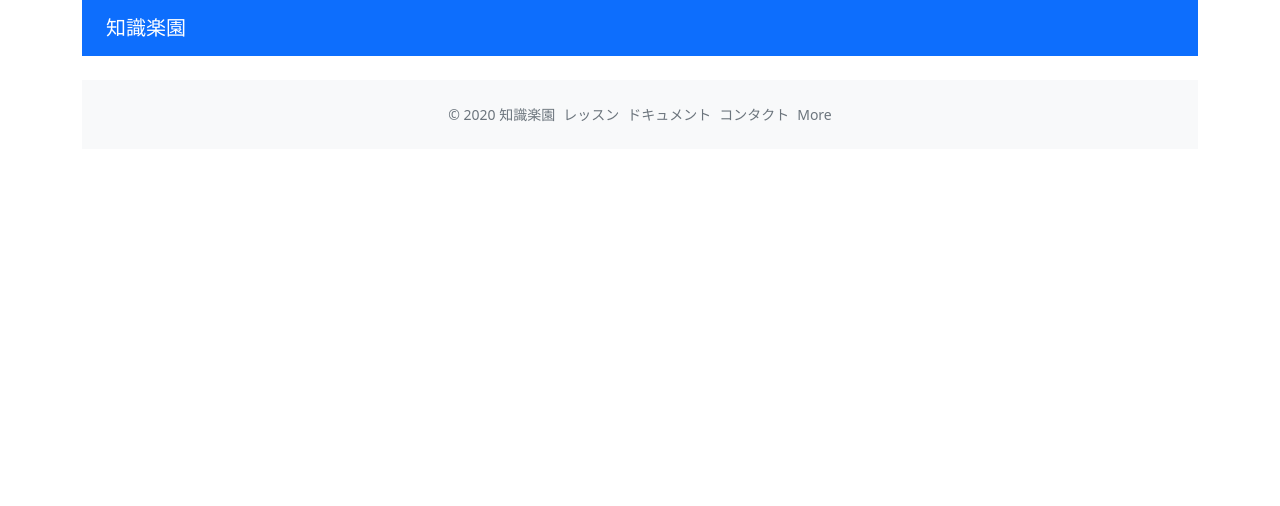
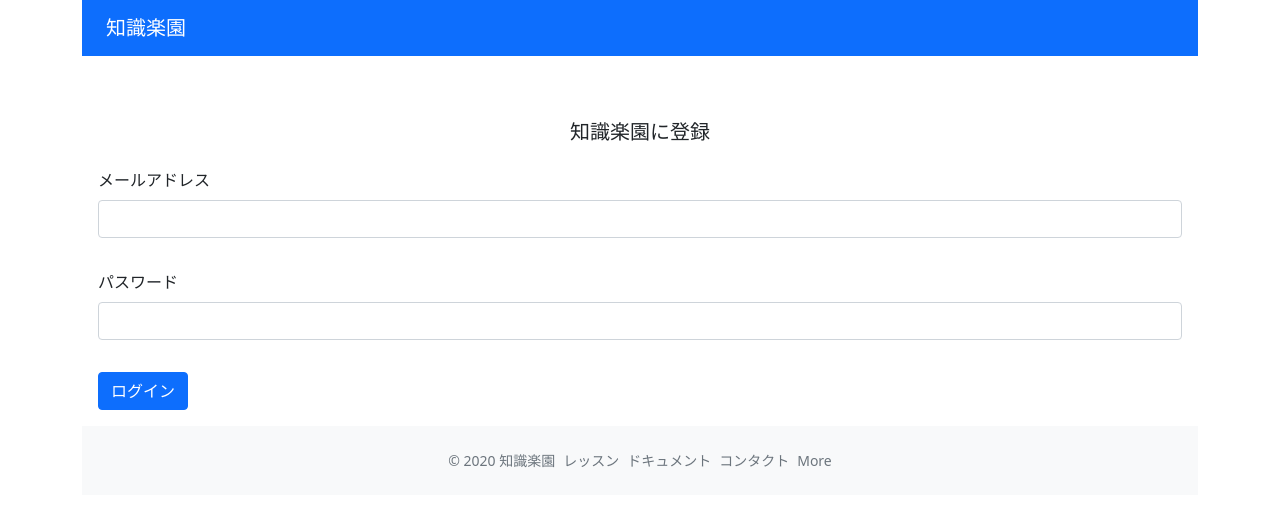
Before and after one commit to jsrdxzw/zheye, a Vue app: page /login in a window 1280 px wide. Shown: the top 506 px of the page. Built offline with nearby package versions, Linux system fonts and the light colour scheme.

Commit message:
add login page and create input components

```diff
--- /dev/null
+++ b/src/components/ValidateForm.vue
@@ -0,0 +1,21 @@
+<template>
+  <form class="validate-form-container">
+    <slot name="default"></slot>
+    <div class="submit-area">
+      <slot name="submit">
+        <button class="btn btn-primary" type="submit">ログイン</button>
+      </slot>
+    </div>
+  </form>
+</template>
+
+<script lang="ts">
+import { defineComponent } from 'vue'
+export default defineComponent({
+  name: 'ValidateForm'
+})
+</script>
+
+<style scoped>
+
+</style>
--- /dev/null
+++ b/src/components/ValidateInput.vue
@@ -0,0 +1,24 @@
+<template>
+<div class="validate-input-container pb-3">
+  <input v-if="tag !== 'textarea'" class="form-control">
+  <textarea v-else class="form-control"/>
+</div>
+</template>
+
+<script lang="ts">
+import { defineComponent, PropType } from 'vue'
+export type TagType = 'text' | 'textarea'
+export default defineComponent({
+  name: 'ValidateInput',
+  props: {
+    tag: {
+      type: String as PropType<TagType>,
+      default: 'text'
+    }
+  }
+})
+</script>
+
+<style scoped>
+
+</style>
--- a/src/views/Login.vue
+++ b/src/views/Login.vue
@@ -1,10 +1,35 @@
 <template>
-<div></div>
+<div class="login-page mx-auto p-3 w-330">
+  <h5 class="text-center my-4">知識楽園に登録</h5>
+  <validate-form>
+    <div class="mb-3">
+      <label class="form-label">メールアドレス</label>
+      <validate-input
+        placeholder="メールアドレスを入力してください"
+        type="text"
+        ref="inputRef"
+      />
+    </div>
+    <div class="mb-3">
+      <label class="form-label">パスワード</label>
+      <validate-input
+        type="password"
+        placeholder="パスワードを入力してください"
+      />
+    </div>
+    <template #submit>
+      <button type="submit" class="btn btn-primary btn-block btn-large">ログイン</button>
+    </template>
+  </validate-form>
+</div>
 </template>
 
 <script>
+import ValidateForm from '@/components/ValidateForm'
+import ValidateInput from '@/components/ValidateInput'
 export default {
-  name: 'Login'
+  name: 'Login',
+  components: { ValidateForm, ValidateInput }
 }
 </script>
 
--- /dev/null
+++ b/vue.config.js
@@ -0,0 +1,11 @@
+module.exports = {
+  devServer: {
+    proxy: {
+      '^/api': {
+        target: 'http://api.vikingship.xyz',
+        ws: true,
+        changeOrigin: true
+      }
+    }
+  }
+}
```
Also changed, not shown: 1 other file (tests, documents, lock files or other folders).
